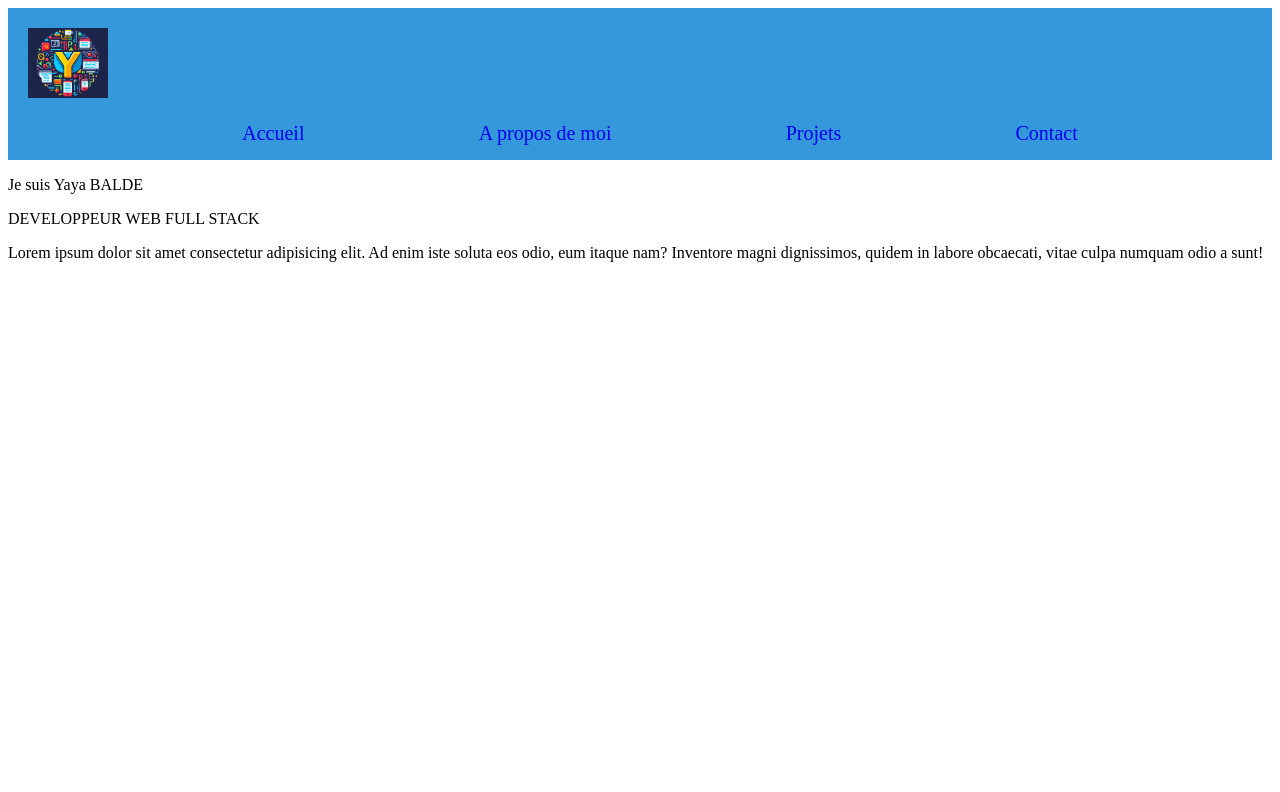
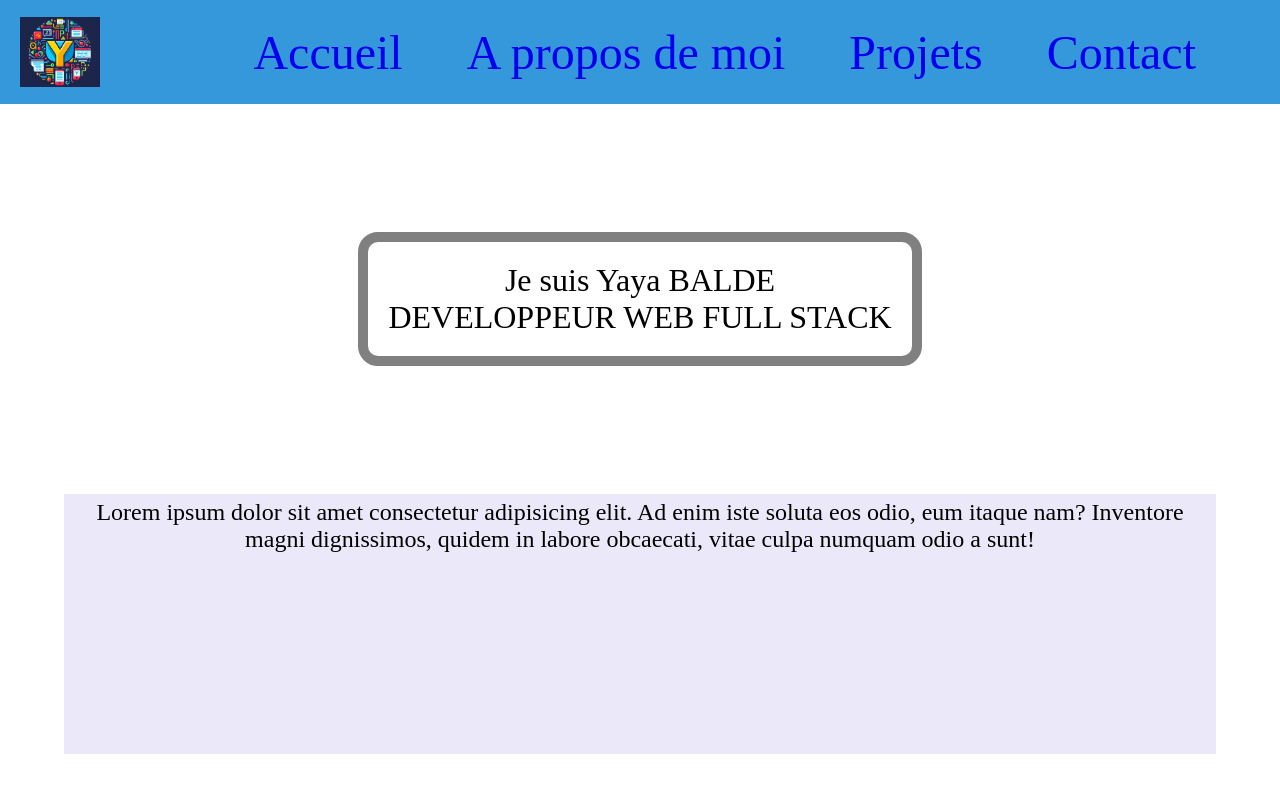
Before and after one commit to yayab10/Porte-Folio, a plain HTML site: page index.html in a window 1280 px wide. Drawn offline with Linux system fonts and the light colour scheme.

Commit message:
porte-folio

```diff
--- a/style.css
+++ b/style.css
@@ -1,3 +1,6 @@
+*{
+    margin: 0;
+}
 header {
     background-color: #3498db;
     color: white;
@@ -22,36 +25,24 @@ a{
 a:hover{
     animation: lien 5s forwards;
 }
-/* @keyframes lien {
-    0% {
-        transform: scale(1);
-        font-family: 'Franklin Gothic Medium', 'Arial Narrow', Arial, sans-serif;
-    }
-    50% {
-        transform: scale(2);
-        font-family: 'Franklin Gothic Medium', 'Arial Narrow', Arial, sans-serif;
-    }
-    100% {
-        transform: scale(1.5);
-        font-family: 'Franklin Gothic Medium', 'Arial Narrow', Arial, sans-serif;
-
-    }
-} */
 
 /* MEDIA QUERIES */
 
 /* Format smartphone */
 @media screen and (max-width: 400px) {
     header{
-        height: 20%;
-        width: 100%;
+        height: 8vh;
+        width: 100vw;
         margin: auto;
+        display: flex;
+        justify-content: space-between;
     }
     #ul_navbar{
         display: flex;
         flex-direction: column;
         text-align: right;
     }
+
     #accueil{
         animation: lien 5s forwards infinite;
     }
@@ -128,20 +119,23 @@ a:hover{
         display: flex;
         flex-direction: column;
         align-items: center;
-        width: 100%;
         margin: auto;
+        width: 100vw;
+        justify-content: center;
     }
     #principal_title{
         text-align: center;
         border: solid 5px gray;
         border-radius: 10px;
         padding: 5px;
-        margin: 3em;
+        /* margin: 3em; */
     }
     #presentation{
         background-color: rgb(235, 233, 249);
         padding: 5px;
-        height: 250px;
+        height: 25vh;
+        width: 100px;
+        margin: auto;
         text-align: center;
         font-size: x-large;
         width: 100%;
@@ -159,6 +153,9 @@ a:hover{
         flex-direction: column;
         text-align: right;
         font-size: 3em;
+    }
+    li{
+        margin-right: 5vw;
     }
     #accueil{
         animation: lien 5s forwards infinite;
@@ -258,6 +255,21 @@ a:hover{
 
 /* Format PC */
 @media screen and (min-width: 1000px) {
+    header{
+        height: 8vh;
+        display: flex;
+        justify-content: space-between;
+        align-items: center;
+
+        /* height: 20%; */
+    }
+    #ul_navbar{
+        display: flex;
+        font-size: 3em;
+    }
+    li{
+        margin-right: 5vw;
+    }
     a:hover{
         animation: lien 5s forwards;
     }
@@ -276,4 +288,26 @@ a:hover{
 
         }
     }
+    section{
+        display: flex;
+        flex-direction: column;
+        align-items: center;
+        width: 90%;
+        margin: auto;
+    }
+    #principal_title{
+        text-align: center;
+        border: solid 10px gray;
+        border-radius: 20px;
+        padding: 20px;
+        margin: 4em;
+        font-size: xx-large;
+    }
+    #presentation{
+        background-color: rgb(235, 233, 249);
+        padding: 5px;
+        height: 250px;
+        text-align: center;
+        font-size: x-large;
+    }
 }
```
